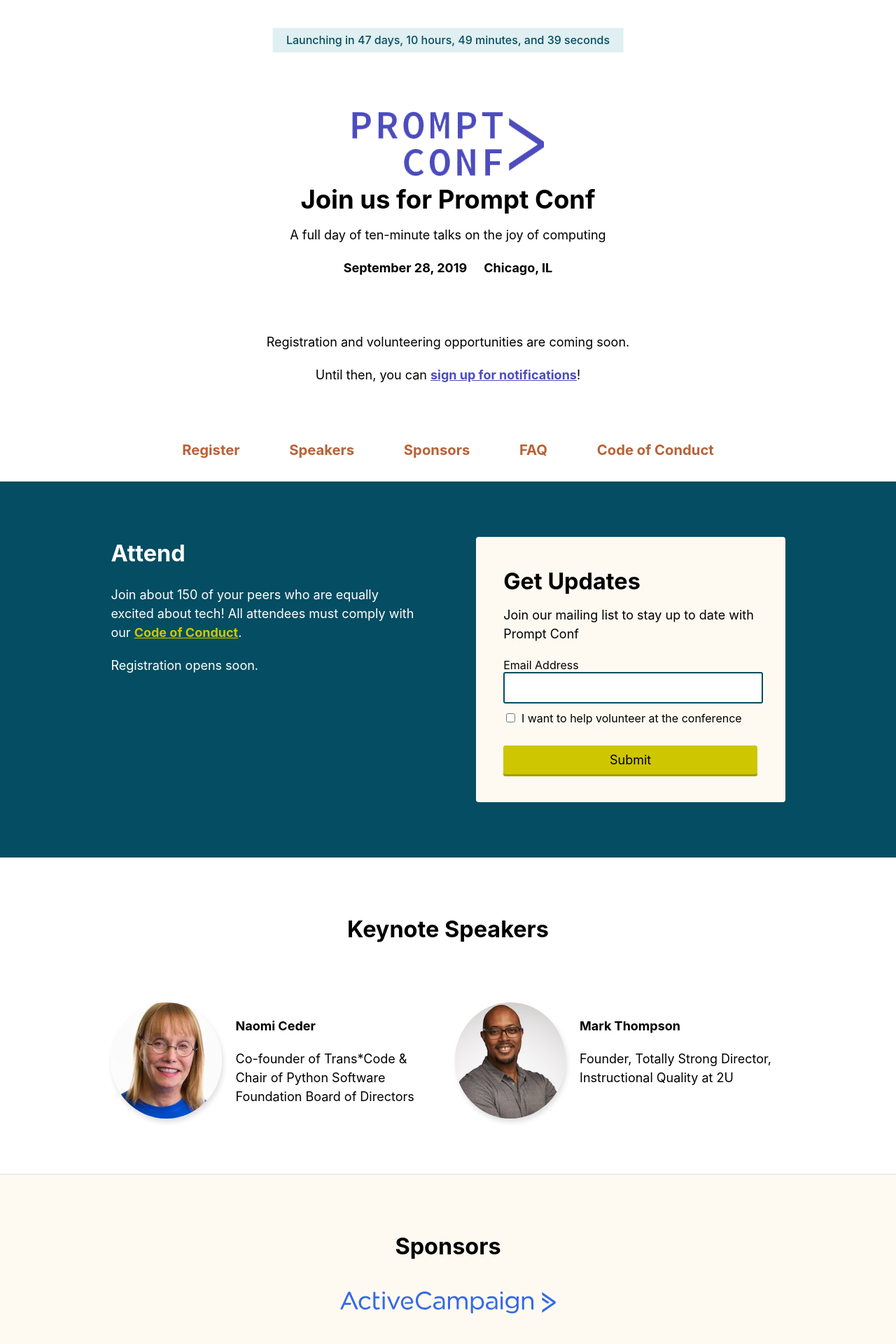
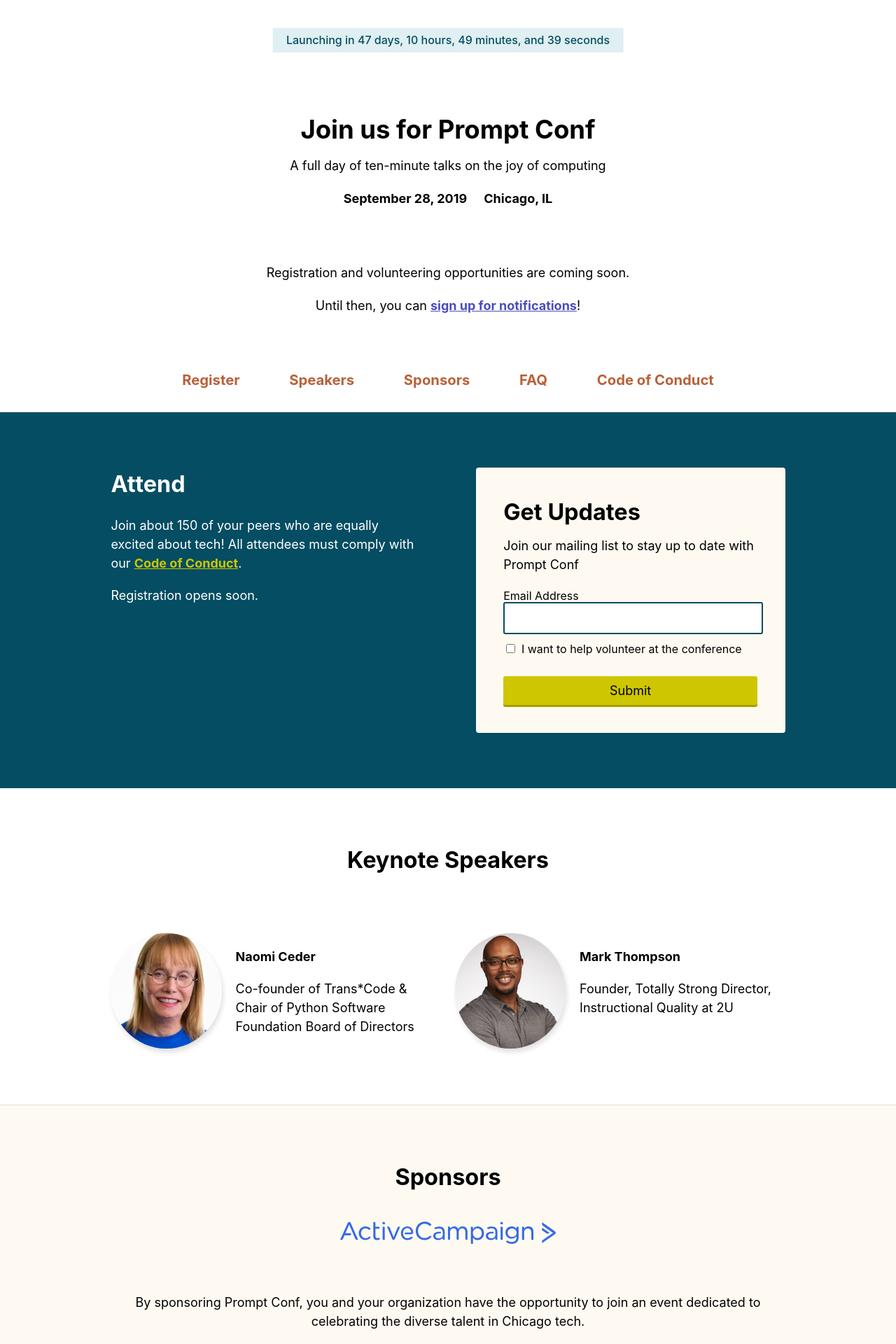
Before and after one commit to promptconf/promptconf.github.io, a Jekyll site: the page built from index.html, in a window 1280 px wide. Shown: the top 1920 px of the page at 70% size. Built offline with Jekyll 4.4.1, drawn with Linux system fonts in a browser that asks for light colours; some web fonts are replaced; comment, search, counter and statistics services are not loaded.

Commit message:
restyle logo

```diff
--- a/assets/_sass/main.scss
+++ b/assets/_sass/main.scss
@@ -138,19 +138,26 @@
 }
 
 .header {
+    display: grid;
+    grid-template-columns: max-content 1fr;
+    align-items: baseline;
     padding: $space-standard;
-    text-align: center;
     border-bottom: $border-sections;
 }
 
 .header--home {
+    display: block;
     padding: $space-jumbo $space-standard $space-standard;
+    text-align: center;
+
+    .header__logo {
+        display: none;
+    }
 }
 
-// .header__logo {
-//     width: 12rem;
-//     margin: 0 $space-standard $space-standard 0;
-// }
+.header__logo {
+    max-height: 3rem;
+}
 
 .header__date-loc {
     font-weight: $font-weight-bold;
```
